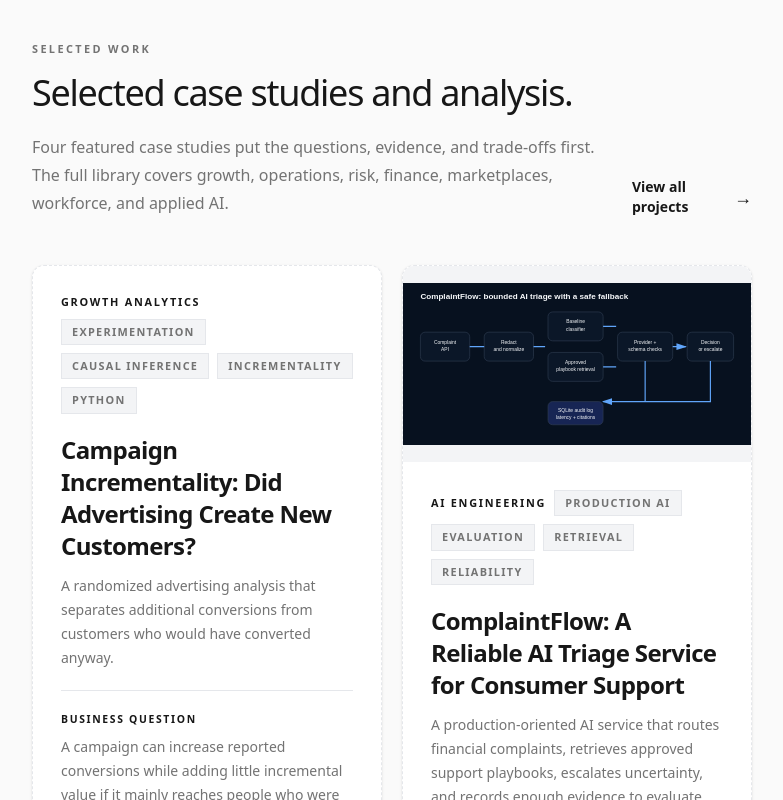
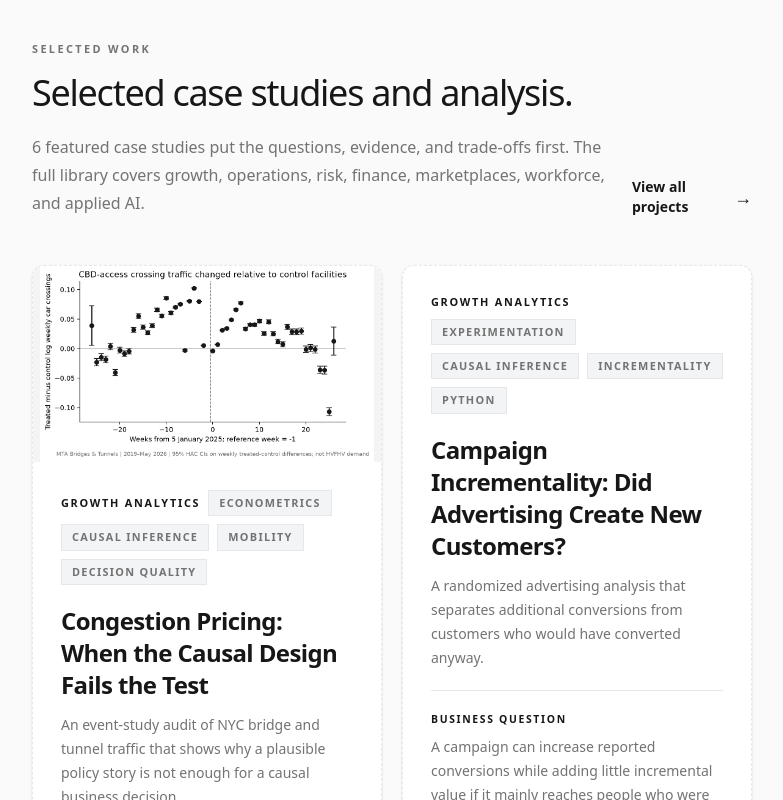
Before and after one commit to hadibudhy/hadibudhy.github.io, a Next.js app: page / in a window 1280 px wide. Shown: the part 1300-2100 px from the top of the page, without its empty margins (248-1031 px from the left). Built offline with nearby package versions, Linux system fonts and the light colour scheme.

Commit message:
Feature MTA project in selected work

```diff
--- a/src/app/page.tsx
+++ b/src/app/page.tsx
@@ -65,7 +65,7 @@ export default function Home() {
             <div>
               <p className="section-kicker">Selected work</p>
               <h2 className="section-title mt-4">Selected case studies and analysis.</h2>
-              <p className="mt-5 max-w-2xl leading-7 text-muted-foreground">Four featured case studies put the questions, evidence, and trade-offs first. The full library covers growth, operations, risk, finance, marketplaces, workforce, and applied AI.</p>
+              <p className="mt-5 max-w-2xl leading-7 text-muted-foreground">{featuredProjects.length} featured case studies put the questions, evidence, and trade-offs first. The full library covers growth, operations, risk, finance, marketplaces, workforce, and applied AI.</p>
             </div>
             <Link href="/projects" className="focus-ring inline-flex items-center text-sm font-bold text-primary transition-colors hover:text-foreground">View all projects <span className="ml-2 text-lg" aria-hidden="true">→</span></Link>
           </div>
--- a/src/app/projects/page.tsx
+++ b/src/app/projects/page.tsx
@@ -37,7 +37,7 @@ export default function ProjectsPage() {
         <div className="mx-auto w-full max-w-3xl px-4 py-12 sm:px-6 sm:py-16 md:py-20">
           <div className="mb-8">
             <p className="section-kicker">Flagship work</p>
-            <p className="mt-3 max-w-2xl text-sm leading-6 text-muted-foreground">Four studies put the business question, the available evidence, and the limits of each analysis in view.</p>
+            <p className="mt-3 max-w-2xl text-sm leading-6 text-muted-foreground">{featuredProjects.length} studies put the business question, the available evidence, and the limits of each analysis in view.</p>
           </div>
           {projects.length === 0 ? <div className="surface p-8"><p className="text-lg font-semibold text-foreground">No case studies are available yet.</p><p className="mt-2 text-muted-foreground">Please return shortly or use the contact link to request the current portfolio.</p></div> : <div className="grid gap-5 sm:grid-cols-2">{featuredProjects.map((project) => <ProjectCard key={project.slug} slug={project.slug} meta={project.meta} featured />)}</div>}
           {supportingProjects.length > 0 && <div className="mt-14"><p className="section-kicker mb-2">Supporting library</p><p className="mb-6 max-w-2xl text-sm leading-6 text-muted-foreground">Additional analyses demonstrate breadth across product, marketing, finance, marketplaces, workforce, and risk.</p><div className="grid gap-5 sm:grid-cols-2">{supportingProjects.map((project) => <ProjectCard key={project.slug} slug={project.slug} meta={project.meta} />)}</div></div>}
--- a/src/content/projects/2026-09-02-mta-congestion-pricing-causal-audit.md
+++ b/src/content/projects/2026-09-02-mta-congestion-pricing-causal-audit.md
@@ -6,7 +6,7 @@ tags: [econometrics, causal inference, mobility, decision quality]
 excerpt: "An event-study audit of NYC bridge and tunnel traffic that shows why a plausible policy story is not enough for a causal business decision."
 problem: "Leadership wants to know whether congestion pricing changed traffic, but treated and comparison crossings may already have been on different paths."
 result: "The official MTA panel contains 27,080 facility-day observations from 2019 to May 2026; pre-policy event differences fail the parallel-trends check, so no causal effect is reported."
-featured: false
+featured: true
 header:
   teaser: /images/growth-mta-event-study.png
 ---
```
